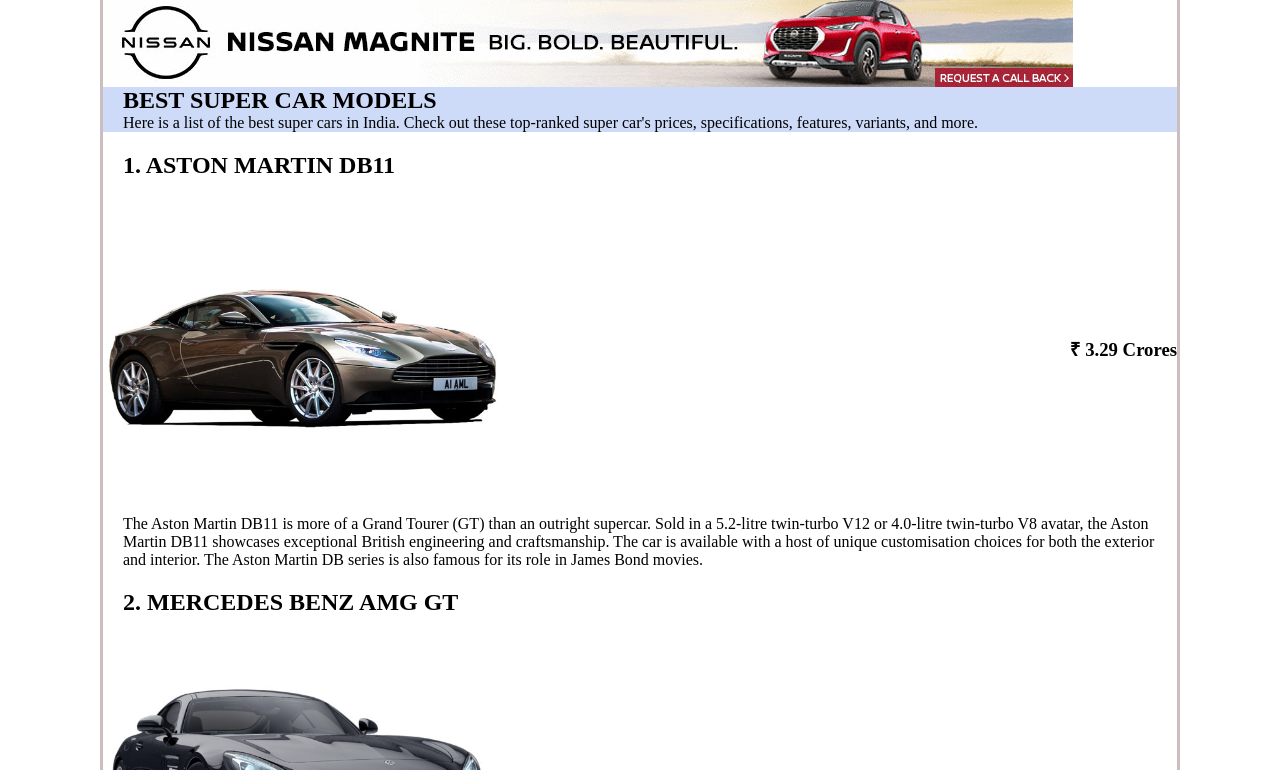
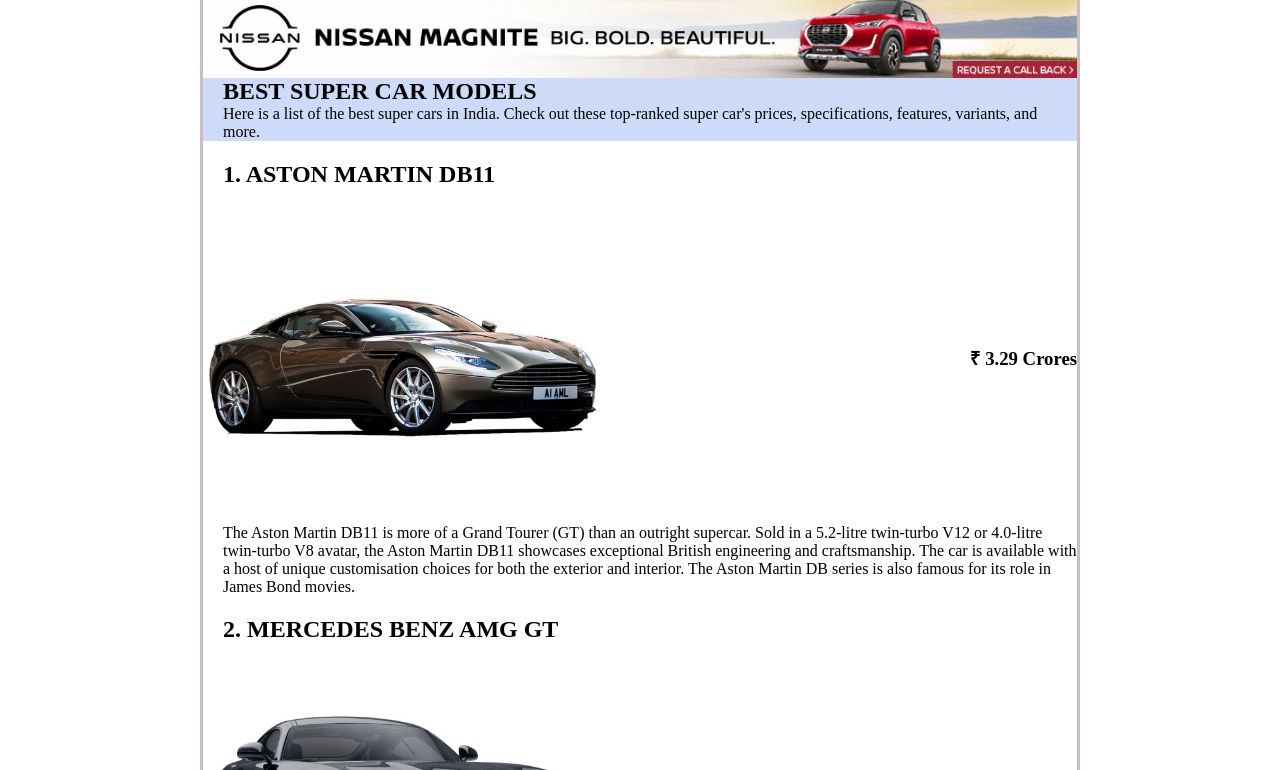
Before and after one commit to Kbhargavi16/Kbhargavi16, a plain HTML site: page drive.html in a window 1280 px wide. Shown: the part 84-854 px from the top of the page. Drawn offline with Linux system fonts and the light colour scheme.

Commit message:
Add files via upload

```diff
--- a/drive.html
+++ b/drive.html
@@ -20,7 +20,7 @@
 
         </style>
     </head>
-    <body style="margin-left: 100px ; margin-right: 100px; border: solid rgb(202, 190, 190);">
+    <body style="margin-left: 200px ; margin-right: 200px; border: solid rgb(202, 190, 190);">
         <div style=" display:flex;justify-content: space-between;background-color: black;  ">
             <div  style="background-color: black; display: flex;">
                 <img src="title.jpg" >
@@ -39,7 +39,7 @@
 
 
         </div>
-        <img src="ads.gif"  style="max-width: 1300px;">
+        <img src="ads.gif"  style="max-width: 100%;">
         <div style="background-color: rgb(205, 219, 248);">
              <h2 class="ab">BEST SUPER CAR MODELS</h2>
             <p class="abc">Here is a list of the best super cars in India.
```
